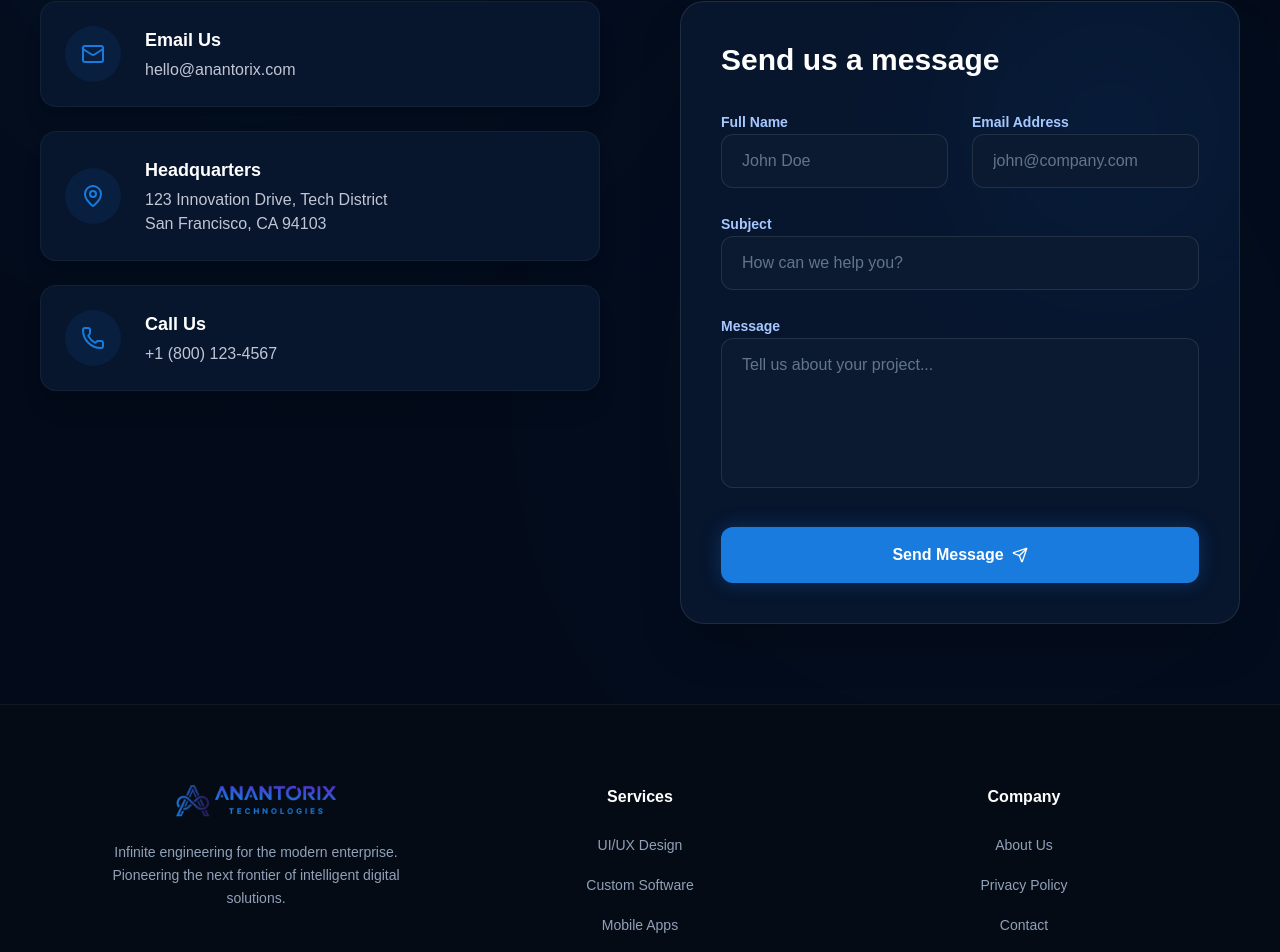
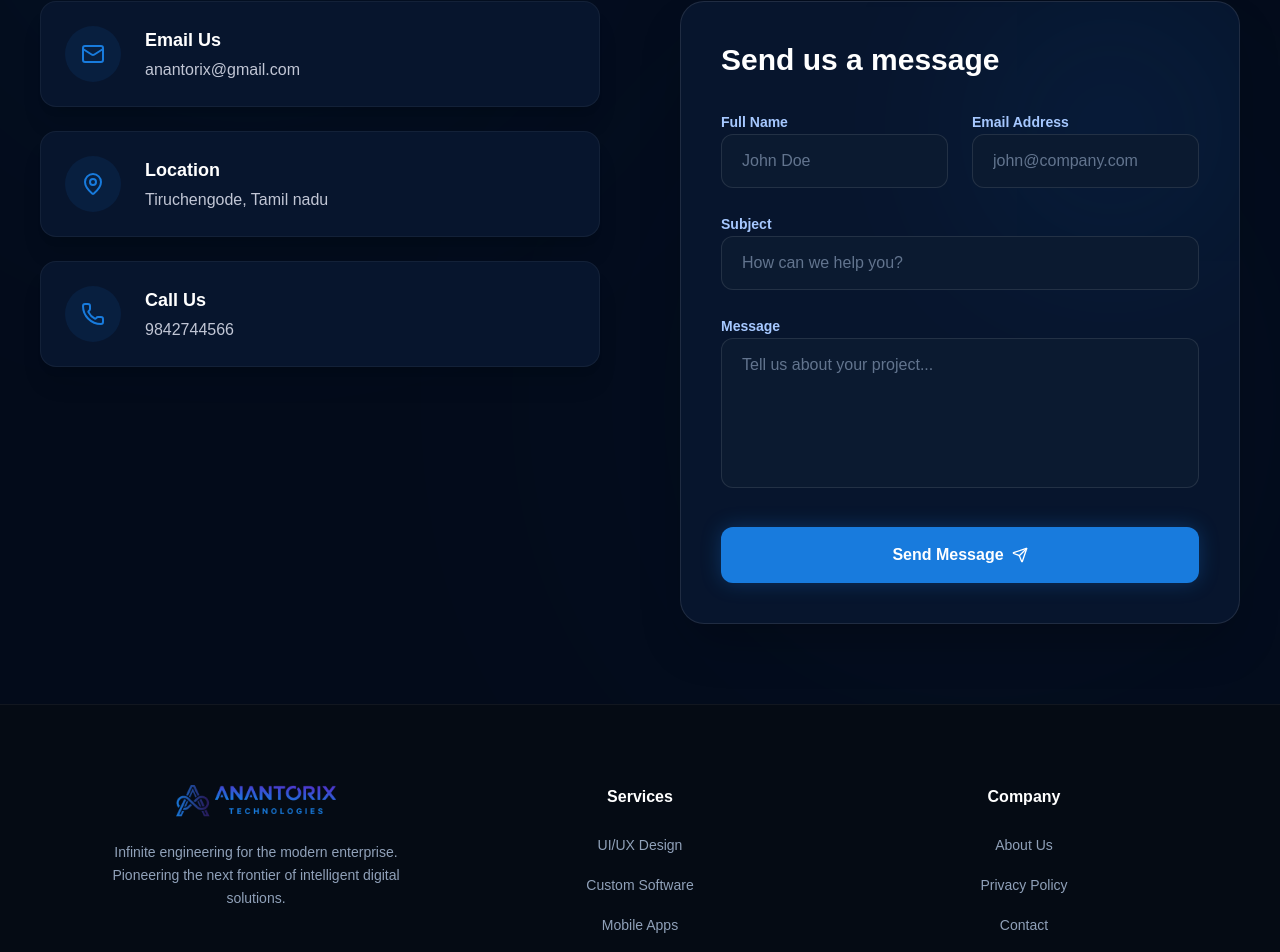
Before and after one commit to KAMAL98019/Ananthorix, a Next.js app: page /contact in a window 1280 px wide. Shown: the part 502-1454 px from the top of the page. Built offline with nearby package versions, Linux system fonts and the light colour scheme; no server answers.

Commit message:
contact detailed update

```diff
--- a/app/components/CorePhilosophy.tsx
+++ b/app/components/CorePhilosophy.tsx
@@ -34,12 +34,12 @@ export default function CorePhilosophy() {
           </FadeIn>
 
           {/* Floating Glassmorphic Card */}
-          <div className="absolute -bottom-8 sm:-bottom-10 right-4 sm:-right-6 rounded-2xl border border-white/10 bg-white/5 backdrop-blur-xl p-5 sm:p-7 shadow-2xl">
+          {/* <div className="absolute -bottom-8 sm:-bottom-10 right-4 sm:-right-6 rounded-2xl border border-white/10 bg-white/5 backdrop-blur-xl p-5 sm:p-7 shadow-2xl">
             <h3 className="text-4xl sm:text-5xl font-bold text-white mb-1">150+</h3>
             <p className="text-xs sm:text-sm text-slate-300 font-medium tracking-wide">
               Architects & Engineers
             </p>
-          </div>
+          </div> */}
         </div>
 
         {/* Right Column: Text Content */}
--- a/app/components/Footer.tsx
+++ b/app/components/Footer.tsx
@@ -30,7 +30,7 @@ export default function Footer() {
               <li><Link href="/services/ui-ux-design" className="text-slate-400 hover:text-white transition-colors text-sm">UI/UX Design</Link></li>
               <li><Link href="/services/custom-software" className="text-slate-400 hover:text-white transition-colors text-sm">Custom Software</Link></li>
               <li><Link href="/services/mobile-apps" className="text-slate-400 hover:text-white transition-colors text-sm">Mobile Apps</Link></li>
-              <li><Link href="/services/generative-ai" className="text-slate-400 hover:text-white transition-colors text-sm">Generative AI Development</Link></li>
+              {/* <li><Link href="/services/generative-ai" className="text-slate-400 hover:text-white transition-colors text-sm">Generative AI Development</Link></li> */}
               <li><Link href="/services/mvp-development" className="text-slate-400 hover:text-white transition-colors text-sm">MVP development</Link></li>
               <li><Link href="/services/desktop-application" className="text-slate-400 hover:text-white transition-colors text-sm">Desktop application</Link></li>
             </ul>
--- a/app/components/Navbar.tsx
+++ b/app/components/Navbar.tsx
@@ -17,7 +17,7 @@ const servicesList = [
   { icon: PenTool, href: "/services/ui-ux-design", label: "UI/UX Design", description: "Crafting intuitive and engaging user experiences." },
   { icon: Code, href: "/services/custom-software", label: "Custom Software", description: "Tailor-made software solutions for your enterprise." },
   { icon: Smartphone, href: "/services/mobile-apps", label: "Mobile Apps", description: "High-performance mobile applications." },
-  { icon: Bot, href: "/services/generative-ai", label: "Generative AI Development", description: "Cutting-edge AI integration and model training." },
+  // { icon: Bot, href: "/services/generative-ai", label: "Generative AI Development", description: "Cutting-edge AI integration and model training." },
   { icon: Zap, href: "/services/mvp-development", label: "MVP development", description: "Rapid prototyping to validate your product." },
   { icon: Monitor, href: "/services/desktop-application", label: "Desktop application", description: "Robust cross-platform desktop software." }
 ];
--- a/app/contact/page.tsx
+++ b/app/contact/page.tsx
@@ -81,7 +81,7 @@ export default function ContactPage() {
                 </div>
                 <div>
                   <h3 className="text-lg font-bold text-white mb-1">Email Us</h3>
-                  <a href="mailto:hello@anantorix.com" className="text-[#C1C6D5] hover:text-[#A6C8FF] transition-colors">hello@anantorix.com</a>
+                  <a href="mailto:anantorix@gmail.com" className="text-[#C1C6D5] hover:text-[#A6C8FF] transition-colors">anantorix@gmail.com</a>
                 </div>
               </div>
 
@@ -90,8 +90,8 @@ export default function ContactPage() {
                   <MapPin className="w-6 h-6" />
                 </div>
                 <div>
-                  <h3 className="text-lg font-bold text-white mb-1">Headquarters</h3>
-                  <p className="text-[#C1C6D5]">123 Innovation Drive, Tech District<br />San Francisco, CA 94103</p>
+                  <h3 className="text-lg font-bold text-white mb-1">Location</h3>
+                  <p className="text-[#C1C6D5]">Tiruchengode, Tamil nadu</p>
                 </div>
               </div>
 
@@ -101,7 +101,7 @@ export default function ContactPage() {
                 </div>
                 <div>
                   <h3 className="text-lg font-bold text-white mb-1">Call Us</h3>
-                  <a href="tel:+18001234567" className="text-[#C1C6D5] hover:text-[#A6C8FF] transition-colors">+1 (800) 123-4567</a>
+                  <a href="tel:+919842744566" className="text-[#C1C6D5] hover:text-[#A6C8FF] transition-colors">9842744566</a>
                 </div>
               </div>
             </div>
```
Also changed, not shown: app/services/generative-ai/_page.tsx (renamed from app/services/generative-ai/page.tsx).
